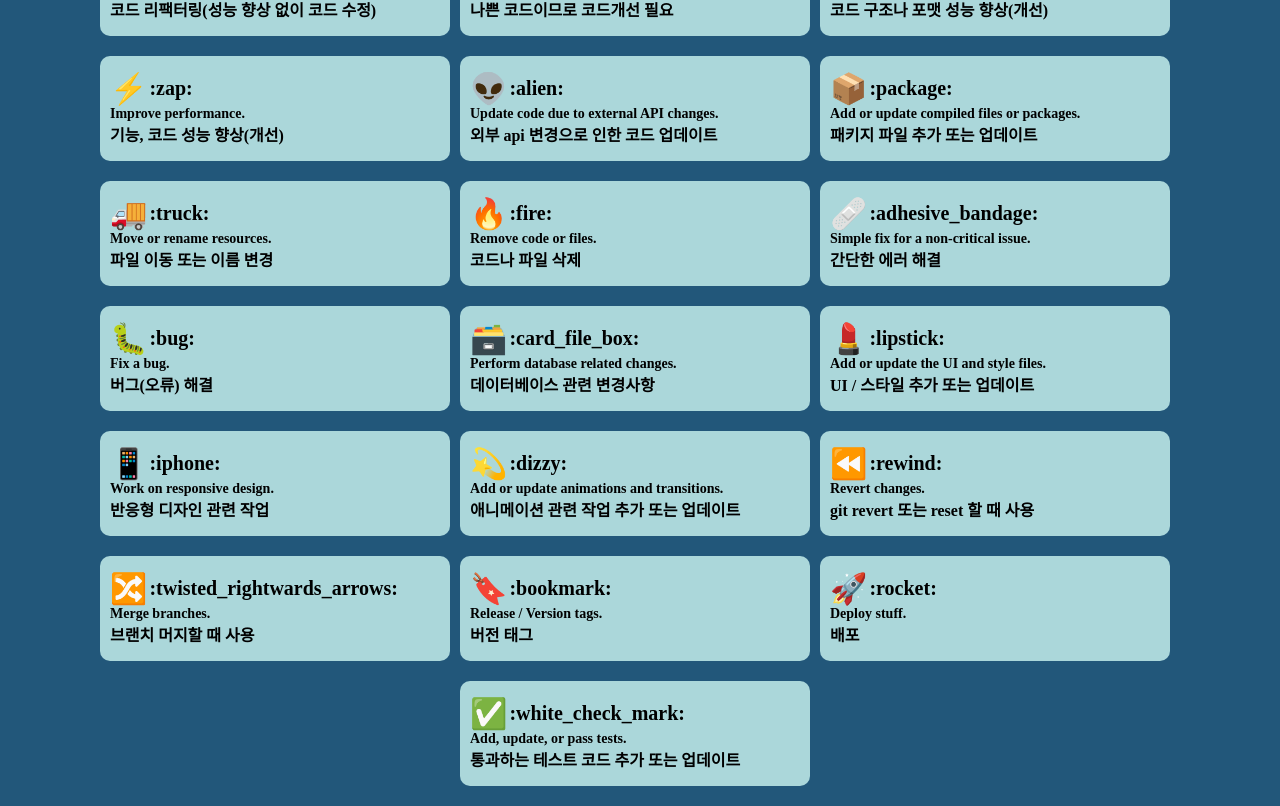
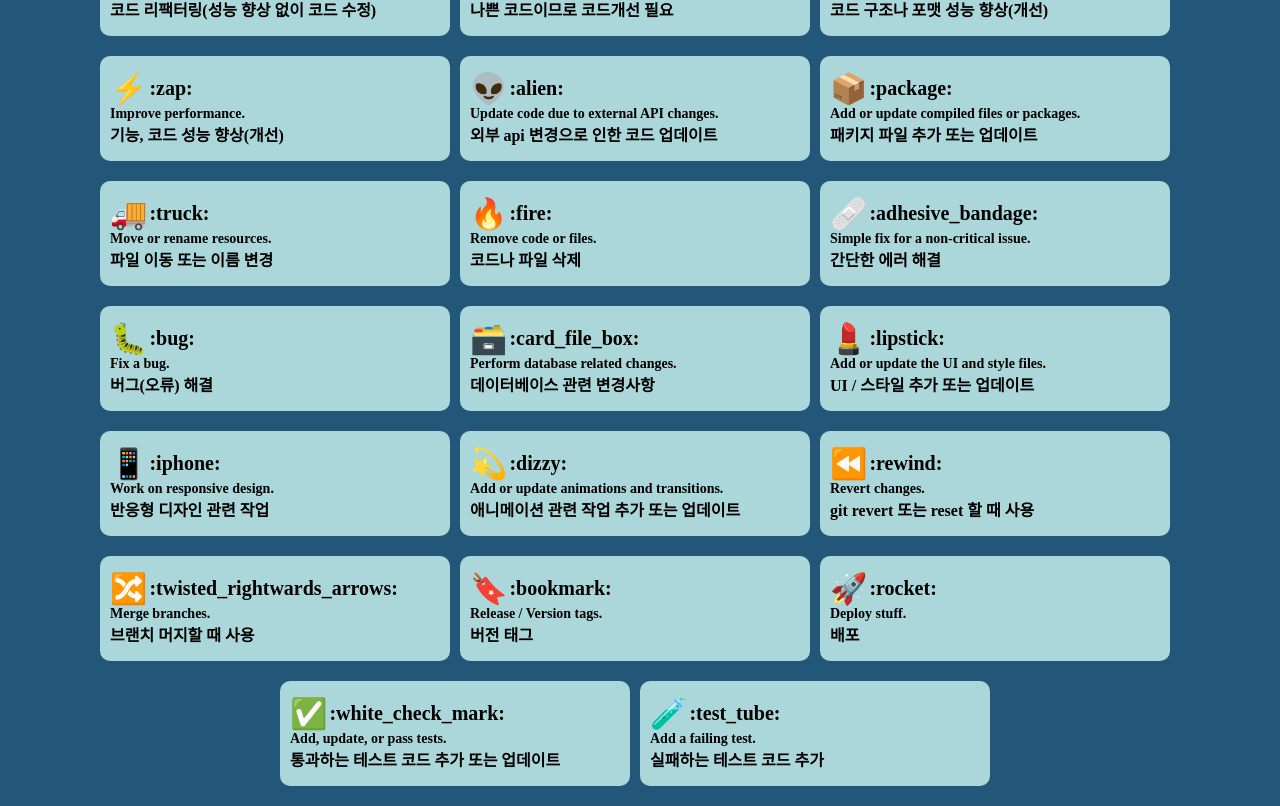
Before and after one commit to HalamLee/easy-gitmoji, a React (Create React App) app: page / in a window 1280 px wide. Shown: the part 847-1653 px from the top of the page. Built offline with nearby package versions, Linux system fonts and the light colour scheme; a web font is replaced by a local one.

Commit message:
:card_file_box: 실패하는 테스트 코드 이모지 추가

```diff
--- a/src/data/conventionData.js
+++ b/src/data/conventionData.js
@@ -223,6 +223,14 @@ const emojiData = [
     descriptionKo: '통과하는 테스트 코드 추가 또는 업데이트',
     tag: ['all', 'test'],
   },
+  {
+    id: 29,
+    emoji: '🧪',
+    name: ':test_tube:',
+    description: 'Add a failing test.',
+    descriptionKo: '실패하는 테스트 코드 추가',
+    tag: ['all', 'test'],
+  },
 ];
 
 export default emojiData;
```
Also changed, not shown: 1 other file (tests, documents, lock files or other folders).
